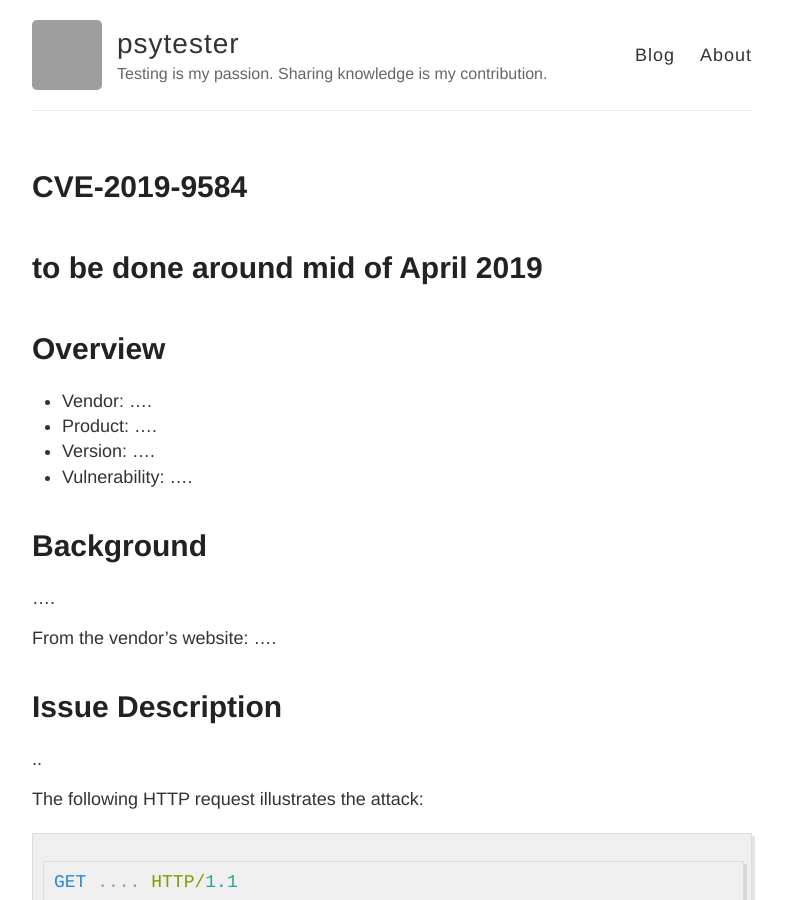
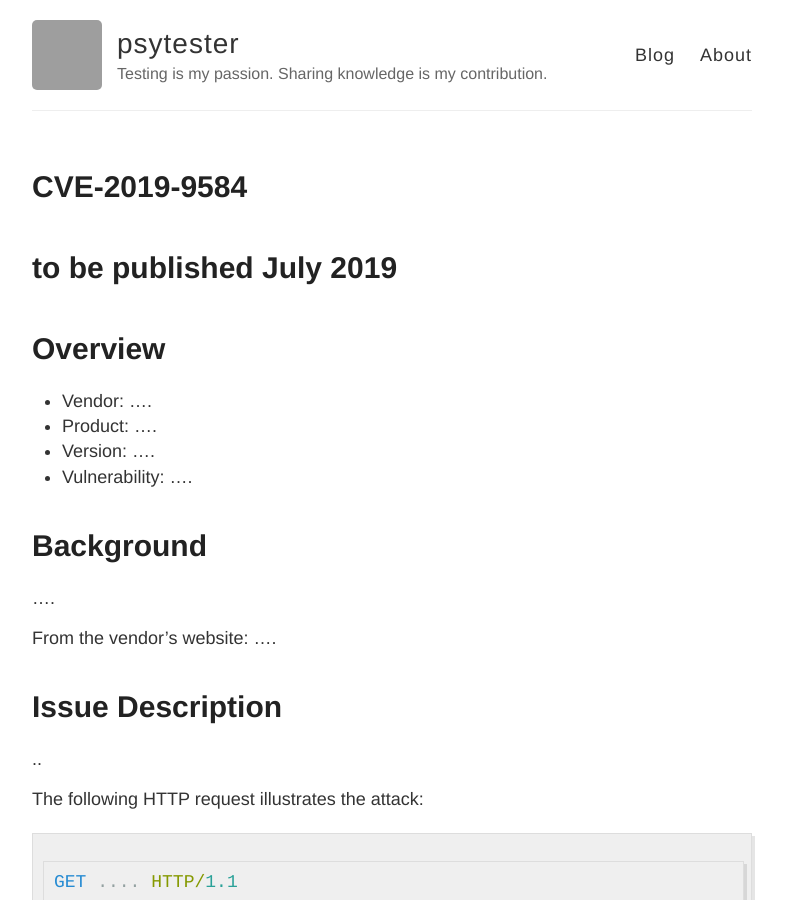
Before and after one commit to psytester/psytester.github.io, a Jekyll site: the page built from _posts/hacking_and_pentests/CVEs/2019-03-27-CVE-2019-9584.md, in a window 1280 px wide and 900 px high. Shown: the whole window, without its empty margins (248-1034 px from the left). Built offline with Jekyll 4.4.1, drawn with Linux system fonts in a browser that asks for light colours; grey boxes are pictures that could not be loaded.

Commit message:
Update 2019-03-27-CVE-2019-9584.md

```diff
--- a/_posts/hacking_and_pentests/CVEs/2019-03-27-CVE-2019-9584.md
+++ b/_posts/hacking_and_pentests/CVEs/2019-03-27-CVE-2019-9584.md
@@ -5,7 +5,7 @@ date:   2019-03-27 23:00:00
 author: 'psytester'
 ---
 
-# to be done around mid of April 2019
+# to be published July 2019
 
 # Overview
 
```
